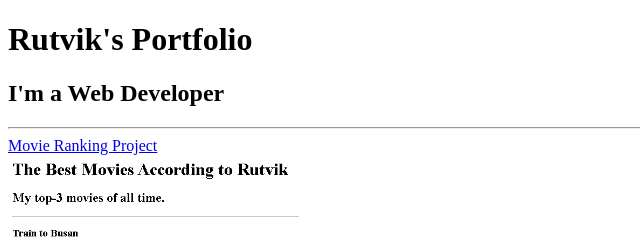
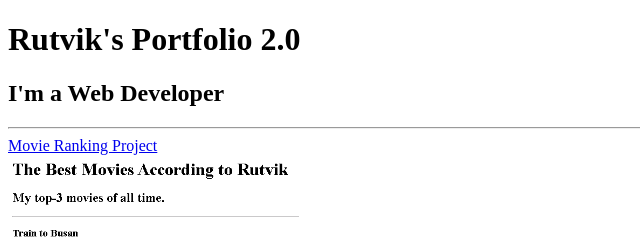
Before and after one commit to rutvik7111/my-portfolio, a plain HTML site: page index.html in a window 1280 px wide. Shown: the top 240 px of the page, 0-640 px from the left. Drawn offline with Linux system fonts and the light colour scheme.

Commit message:
Update index.html

```diff
--- a/index.html
+++ b/index.html
@@ -8,7 +8,7 @@
     <title>Rutvik's Portfolio</title>
 </head>
 <body>
-    <h1>Rutvik's Portfolio</h1>
+    <h1>Rutvik's Portfolio 2.0</h1>
     <h2>I'm a Web Developer</h2>
     <hr>
     <a href="./public/movie-ranking.html">Movie Ranking Project</a> <br>
```
